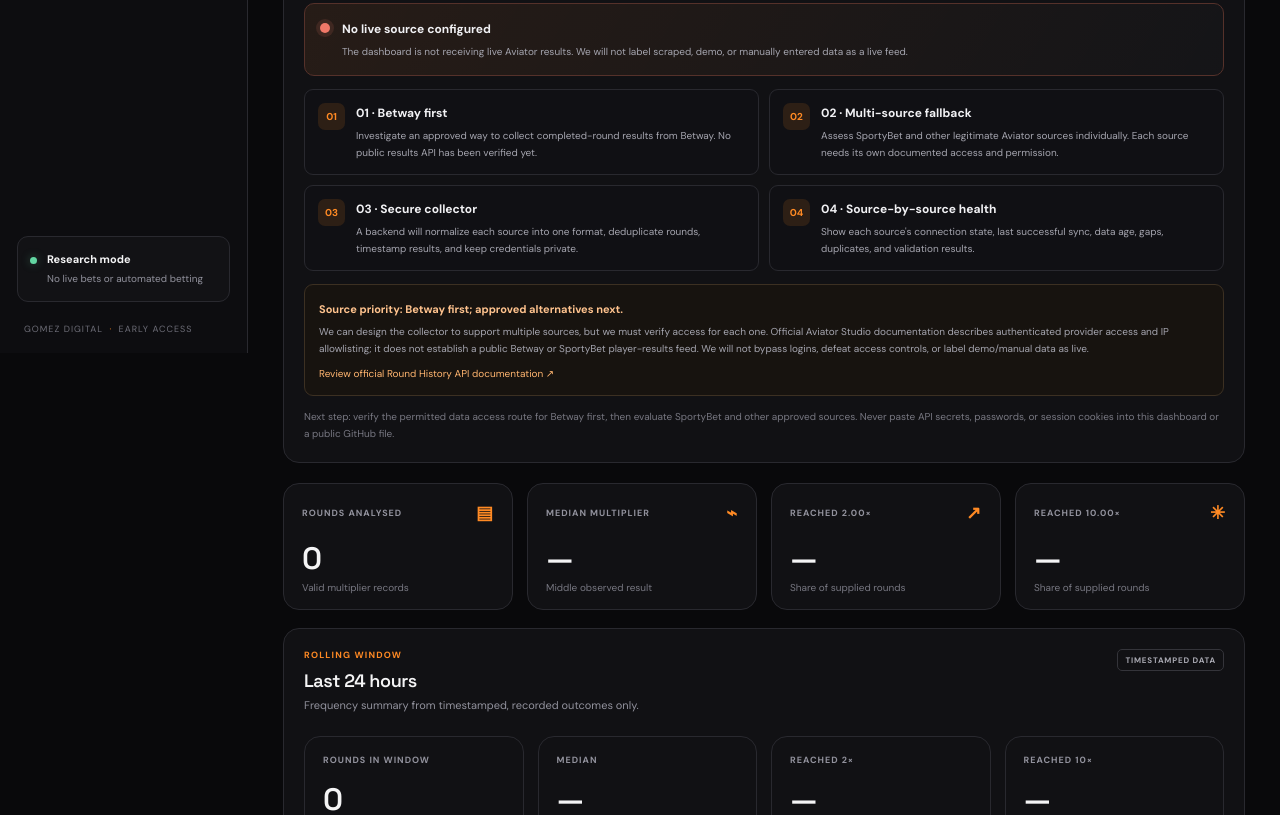
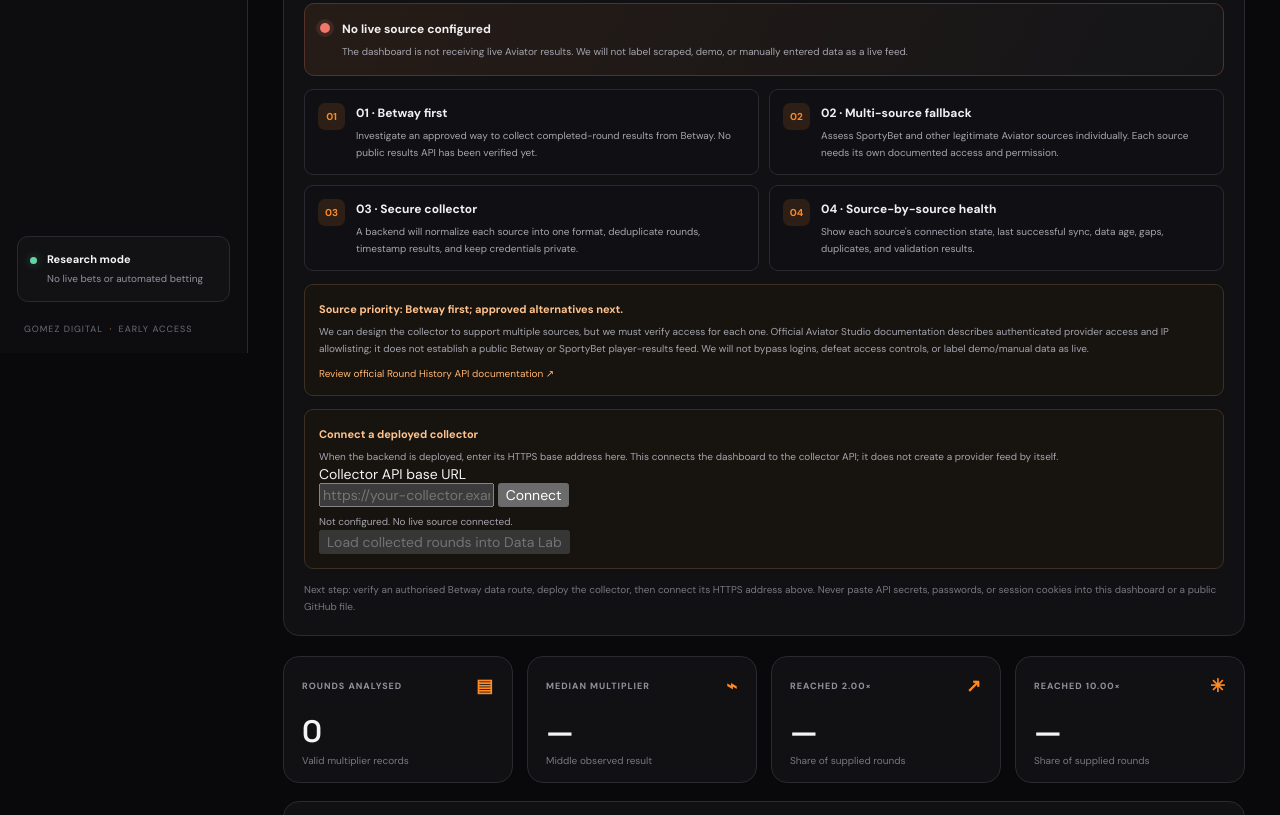
Before and after one commit to gomezdigital/Gomez-Aviator-Intelligence, a plain HTML site: page index.html in a window 1280 px wide. Shown: the part 447-1262 px from the top of the page. Drawn offline with Linux system fonts and the light colour scheme.

Commit message:
Add dashboard controls for deployed collector connection

```diff
--- a/index.html
+++ b/index.html
@@ -73,7 +73,19 @@
           <div class="connector-requirement"><span>04</span><div><strong>04 · Source-by-source health</strong><p>Show each source's connection state, last successful sync, data age, gaps, duplicates, and validation results.</p></div></div>
         </div>
         <div class="connector-callout"><strong>Source priority: Betway first; approved alternatives next.</strong><p>We can design the collector to support multiple sources, but we must verify access for each one. Official Aviator Studio documentation describes authenticated provider access and IP allowlisting; it does not establish a public Betway or SportyBet player-results feed. We will not bypass logins, defeat access controls, or label demo/manual data as live.</p><a href="https://docs.crash.aviator.studio/round-history/" target="_blank" rel="noopener noreferrer">Review official Round History API documentation ↗</a></div>
-        <p class="small-note" id="connector-next-step">Next step: verify the permitted data access route for Betway first, then evaluate SportyBet and other approved sources. Never paste API secrets, passwords, or session cookies into this dashboard or a public GitHub file.</p>
+        <div class="connector-callout connector-connect-form">
+          <strong>Connect a deployed collector</strong>
+          <p>When the backend is deployed, enter its HTTPS base address here. This connects the dashboard to the collector API; it does not create a provider feed by itself.</p>
+          <label for="collector-url">Collector API base URL</label>
+          <div class="connector-connect-controls">
+            <input id="collector-url" type="url" inputmode="url" placeholder="https://your-collector.example.com" autocomplete="url" aria-describedby="collector-connection-status">
+            <button id="connect-collector" type="button" class="primary-button">Connect</button>
+          </div>
+          <p class="small-note" id="collector-connection-status" role="status" aria-live="polite">Not configured. No live source connected.</p>
+          <div id="collector-source-status" class="collector-source-status" aria-live="polite"></div>
+          <button id="import-collector-records" type="button" class="secondary-button" disabled>Load collected rounds into Data Lab</button>
+        </div>
+        <p class="small-note" id="connector-next-step">Next step: verify an authorised Betway data route, deploy the collector, then connect its HTTPS address above. Never paste API secrets, passwords, or session cookies into this dashboard or a public GitHub file.</p>
       </section>
 
       <section class="metrics-grid" aria-label="Dataset summary">
```
